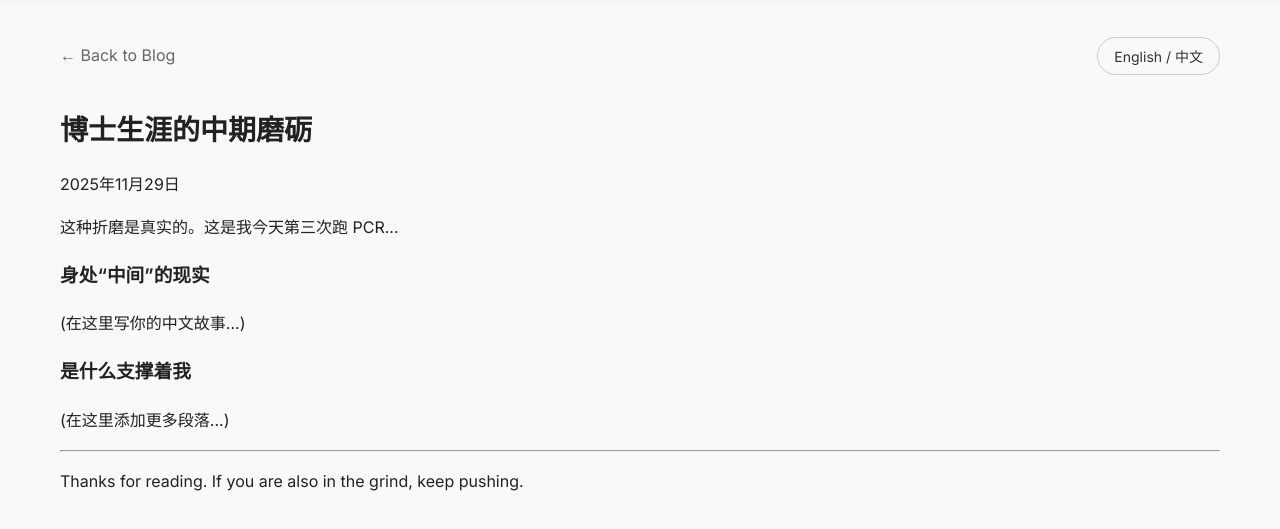
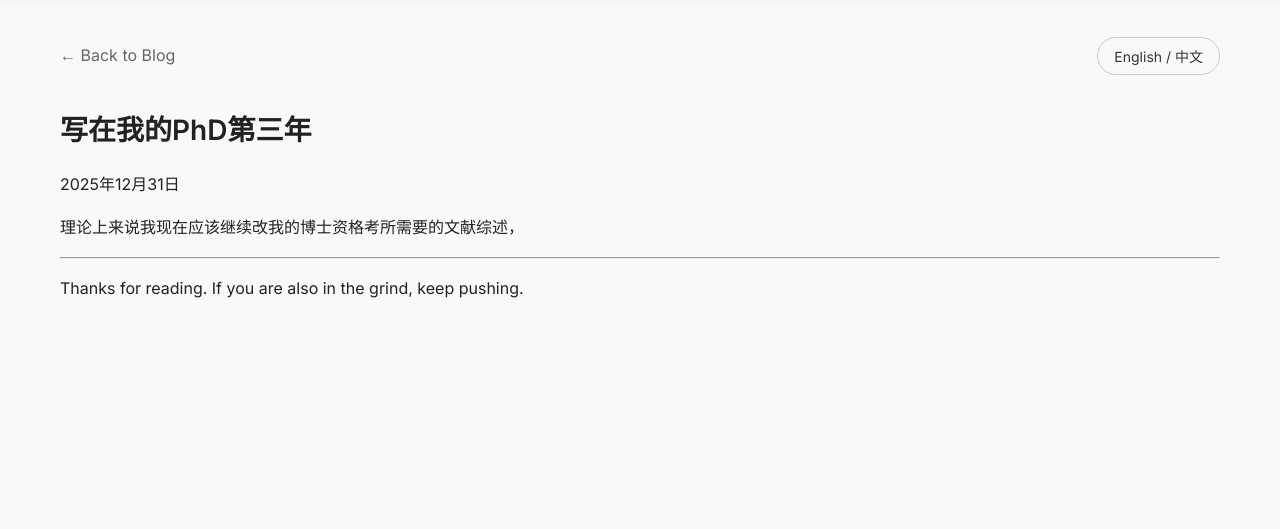
Before and after one commit to Xiuqizzzz/Xiuqizzzz.github.io, a plain HTML site: page blog.html in a window 1280 px wide. Both pictures are taken after a click on the button "中文 / English". Shown: the part 73-602 px from the top of the page. Drawn offline with Linux system fonts and the light colour scheme.

Commit message:
Update blog.html

```diff
--- a/blog.html
+++ b/blog.html
@@ -76,15 +76,11 @@
         </div>
 
         <div id="content-cn" style="display: none;">
-            <h1>博士生涯的中期磨砺</h1>
-            <p class="date">2025年11月29日</p>
-            <p>这种折磨是真实的。这是我今天第三次跑 PCR...</p>
+            <h1>写在我的PhD第三年</h1>
+            <p class="date">2025年12月31日</p>
+            <p>理论上来说我现在应该继续改我的博士资格考所需要的文献综述，</p>
 
-            <h3>身处“中间”的现实</h3>
-            <p>(在这里写你的中文故事...)</p>
 
-            <h3>是什么支撑着我</h3>
-            <p>(在这里添加更多段落...)</p>
         </div>
       </article>
 
@@ -110,7 +106,7 @@
         // 切换到中文
         en.style.display = "none";
         cn.style.display = "block";
-        // 按钮文字提示可以切换回英文 (为了简洁，也可以只写 "English")
+
         btn.innerText = "English / 中文";
       }
     }
```
